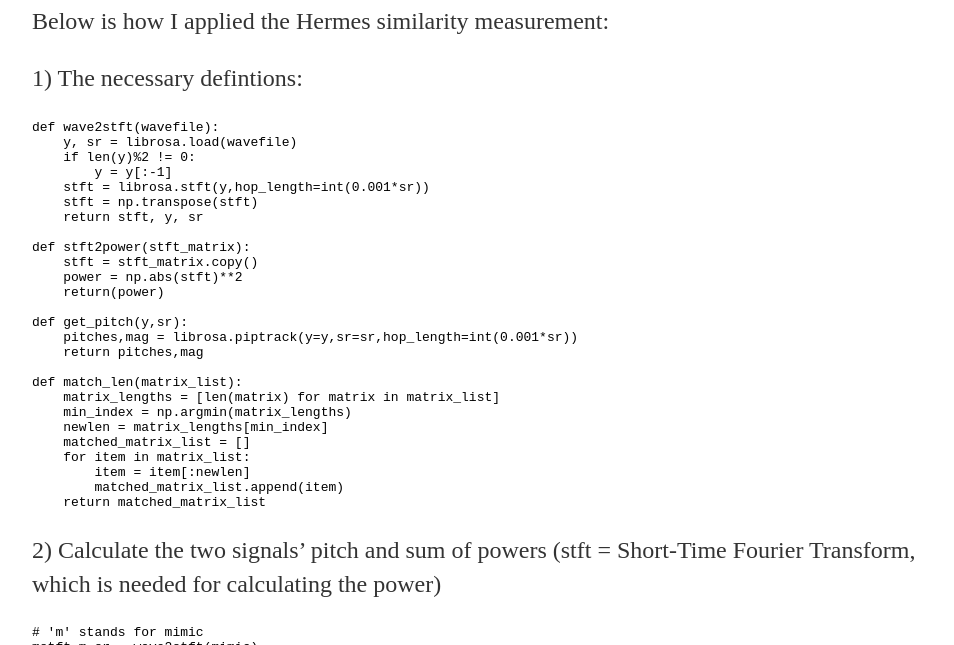
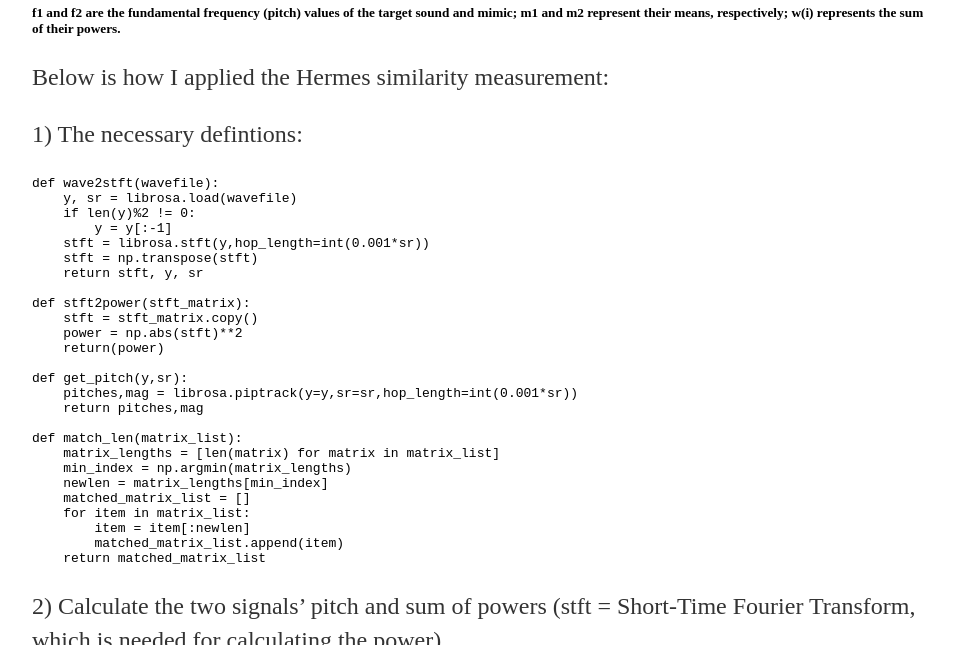
Before and after one commit to a-n-rose/a-n-rose.github.io, a Jekyll site: the page built from _posts/2018-08-29-comparing-prosody.md, in a window 1280 px wide and 900 px high, scrolled down 2684 px, cut to the strip 255-900 px from the top of the window. Shown: the whole strip, without its empty margins (160-1114 px from the left). Built offline with Jekyll 4.4.1, drawn with Linux system fonts in a browser that asks for light colours.

Commit message:
Added description for Hermes equation

```diff
--- a/_posts/2018-08-29-comparing-prosody.md
+++ b/_posts/2018-08-29-comparing-prosody.md
@@ -36,6 +36,8 @@
 Here is the Hermes equation as applied in the paper:
 
 <a href="https://www.codecogs.com/eqnedit.php?latex=r_{f_1&space;f_2}&space;=&space;\frac{\sum_i&space;w(i)(f_1(i)-m_1)(f_2(i)-m_2)}{\sqrt&space;(\sum_i&space;w(i)(f_1(i)-m_1)^{2}&space;\sum_i&space;w(i)(f_2(i)-m_2)^{2})}" target="_blank"><img src="https://latex.codecogs.com/gif.latex?r_{f_1&space;f_2}&space;=&space;\frac{\sum_i&space;w(i)(f_1(i)-m_1)(f_2(i)-m_2)}{\sqrt&space;(\sum_i&space;w(i)(f_1(i)-m_1)^{2}&space;\sum_i&space;w(i)(f_2(i)-m_2)^{2})}" title="r_{f_1 f_2} = \frac{\sum_i w(i)(f_1(i)-m_1)(f_2(i)-m_2)}{\sqrt (\sum_i w(i)(f_1(i)-m_1)^{2} \sum_i w(i)(f_2(i)-m_2)^{2})}" /></a>
+
+##### f1 and f2 are the fundamental frequency (pitch) values of the target sound and mimic; m1 and m2 represent their means, respectively; w(i) represents the sum of their powers.
 
 Below is how I applied the Hermes similarity measurement:
 
```
